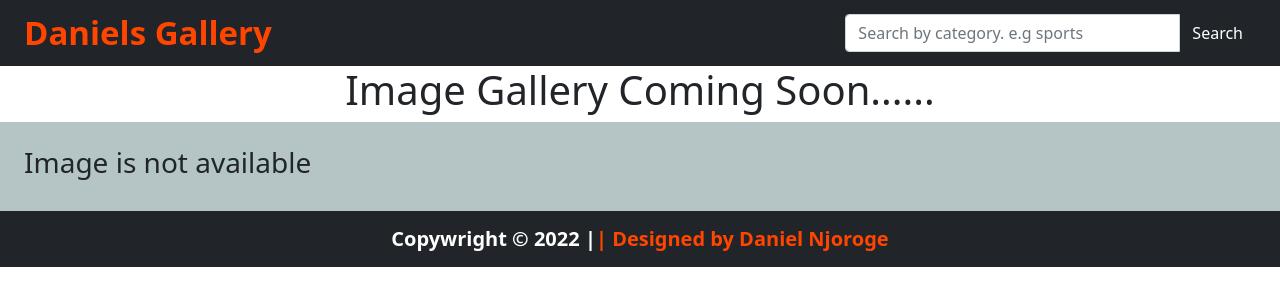
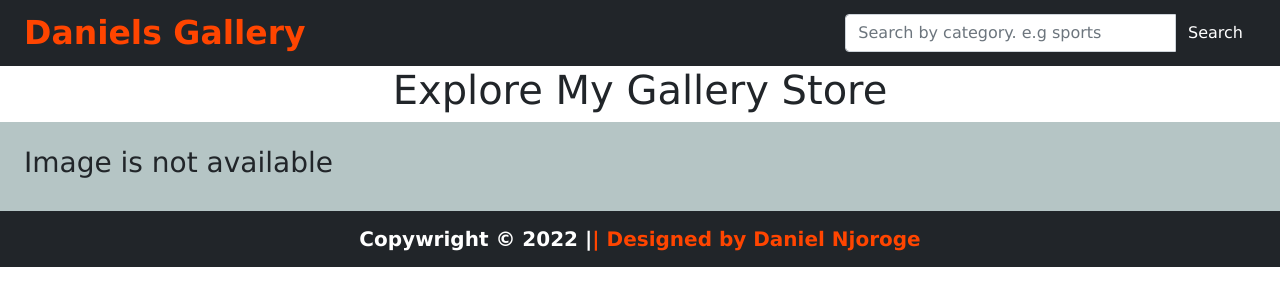
Before and after one commit to danknjoroge/Gallery, a Django app: page / in a window 1280 px wide. Shown: the top 306 px of the page. Run offline with Django 4.2, Linux system fonts and the light colour scheme; data that the repository does not hold is empty; some libraries are stand-ins or nearby versions.

Commit message:
styled index page

```diff
--- a/photos/templates/index.html
+++ b/photos/templates/index.html
@@ -10,8 +10,8 @@
 {% block content %}
 {{block.super}}
 
-<div class="container">
-    <h1 class="text-center">Image Gallery Coming Soon......</h1>
+<div class="container-fluid ">
+    <h1 class="text-center">Explore My Gallery Store</h1>
 </div>
 <!-- <div class="row">
   {% for photo in image %}
@@ -37,9 +37,9 @@
 <div class="container-fluid p-4 home">
   <div class="row">
     {% for photo in image %}
-    <div class="col-md-4 img">
+    <div class="col-md-4 mt-3 img">
       <!-- {{photo.name}} -->
-      <a href="{% url 'imagedetails' photo.id %}"><img src="{{photo.image_pic.url}}" class="card" alt="..." style="width: 400px; height: 330px;"></a>
+      <a href="{% url 'imagedetails' photo.id %}"><img src="{{photo.image_pic.url}}" class="card" alt="..." style="width: 400px; height: 310px;"></a>
 
     </div>
     {% empty %}
--- a/static/css/ind.css
+++ b/static/css/ind.css
@@ -1,3 +1,9 @@
+
+*{
+    font-family: 'Lucida Sans', 'Lucida Sans Regular', 'Lucida Grande', 'Lucida Sans Unicode', Geneva, Verdana, sans-serif;
+    /* background-color: #c7770f; */
+}
 .home{
     background-color: rgb(181,197,197);
+
 }
```
Also changed, not shown: static/css/index.css (+5 -2 lines), media/pics/rozen.jpg (added).
